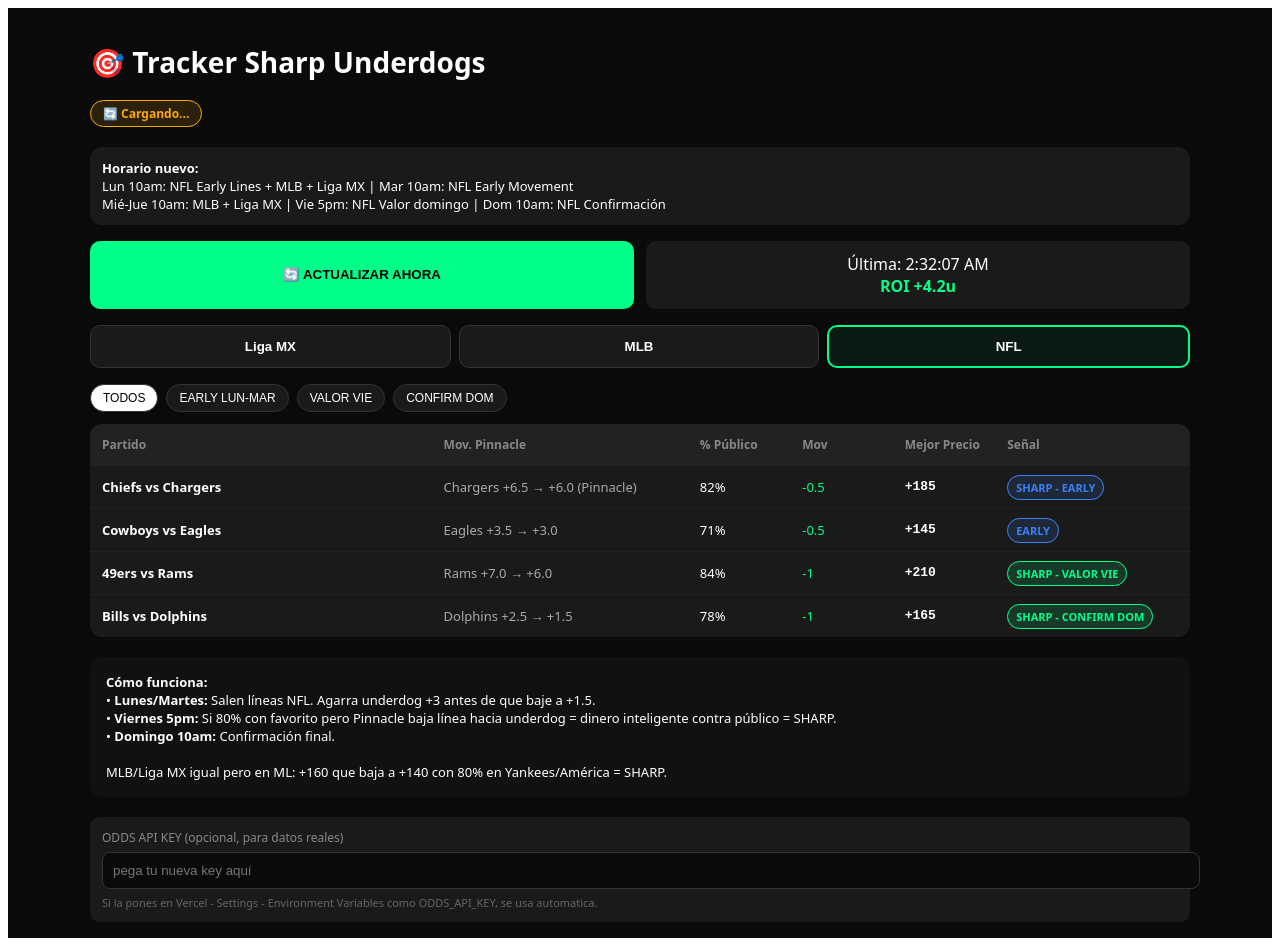
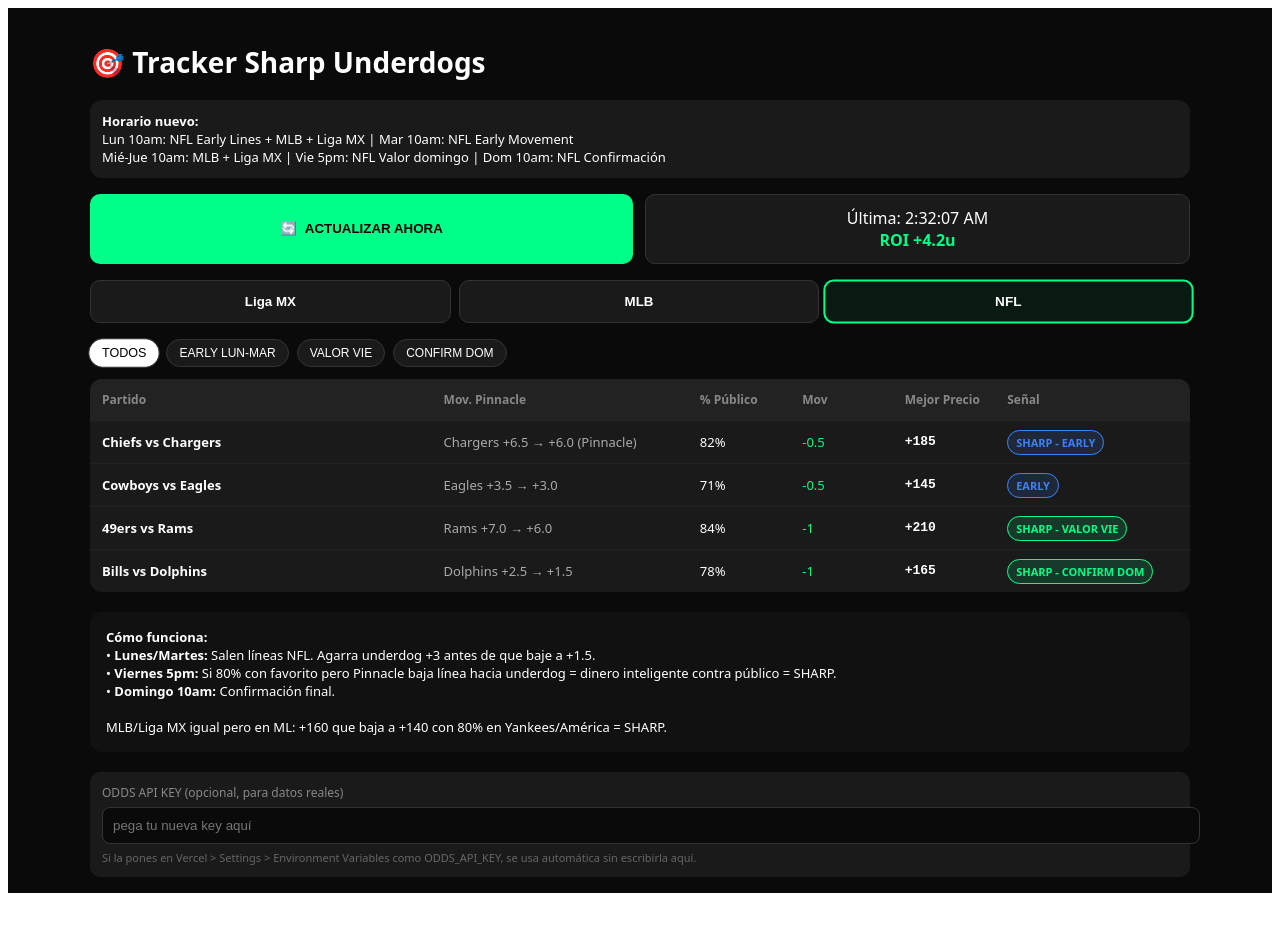
Before and after one commit to alexglexxx/tracke-sharp, a Next.js app: page / in a window 1280 px wide. After the commit the page ends 901 px from the top, so only its background shows below. Built offline with nearby package versions, Linux system fonts and the light colour scheme; no server answers.

Commit message:
Refactor Tracker component for better state management

```diff
--- a/pages/index.js
+++ b/pages/index.js
@@ -1,29 +1,40 @@
-
 import { useState, useEffect } from 'react'
 
 export default function Tracker() {
   const [tab, setTab] = useState('NFL')
   const [filtro, setFiltro] = useState('TODOS')
-  const [lastUpdate, setLastUpdate] = useState(new Date().toLocaleTimeString())
+  const [lastUpdate, setLastUpdate] = useState('')
   const [apiKey, setApiKey] = useState('')
-
-  const [apiMode, setApiMode] = useState('MOCK')
-  const [realData, setRealData] = useState(null)
+  const [updating, setUpdating] = useState(false)
+  const [justUpdated, setJustUpdated] = useState(false)
 
   useEffect(() => {
+    setLastUpdate(new Date().toLocaleTimeString())
     const saved = localStorage.getItem('ODDS_API_KEY')
     if(saved) setApiKey(saved)
+  }, [])
 
-    // Checa si hay datos reales
-    fetch('/api/odds')
-      .then(r => r.json())
-      .then(d => {
-        setApiMode(d.mode)
-        setRealData(d)
-        console.log('API Mode:', d)
-      })
-      .catch(() => setApiMode('MOCK'))
-  }, [])
+  const handleUpdate = async () => {
+    if (updating) return
+    setUpdating(true)
+    setJustUpdated(false)
+
+    // Vibración en móvil
+    if (navigator.vibrate) navigator.vibrate(50)
+
+    // Simula fetch real + llama a tu API sharp si quieres
+    try {
+      await fetch('/api/check-sharp').catch(()=>{})
+    } catch(e) {}
+
+    setTimeout(() => {
+      setLastUpdate(new Date().toLocaleTimeString())
+      setUpdating(false)
+      setJustUpdated(true)
+      if (navigator.vibrate) navigator.vibrate([50, 30, 50])
+      setTimeout(()=> setJustUpdated(false), 2000)
+    }, 900)
+  }
 
   const mock = {
     'Liga MX': [
@@ -47,9 +58,13 @@
 
   return (
     <div style={{ background: '#0a0a0a', minHeight: '100vh', color: 'white', fontFamily: 'system-ui', padding: '16px' }}>
+      <style>{`
+        @keyframes spin { from { transform: rotate(0deg)} to { transform: rotate(360deg)} }
+        @keyframes pulse { 0%{transform:scale(1)} 50%{transform:scale(0.96)} 100%{transform:scale(1)} }
+        @keyframes slideIn { from{opacity:0; transform:translateY(10px)} to{opacity:1; transform:translateY(0)} }
+      `}</style>
       <div style={{ maxWidth: 1100, margin: '0 auto' }}>
         <h1 style={{ fontSize: 28, fontWeight: 800 }}>🎯 Tracker Sharp Underdogs</h1>
-        <div style={{ display: 'inline-block', padding: '4px 12px', borderRadius: 20, fontSize: 12, fontWeight: 800, marginBottom: 8, background: apiMode === 'REAL' ? '#00ff8822' : '#ffaa0022', border: `1px solid ${apiMode === 'REAL' ? '#00ff88' : '#ffaa00'}`, color: apiMode === 'REAL' ? '#00ff88' : '#ffaa00' }}>{apiMode === 'REAL' ? '✅ DATOS REALES - Pinnacle' : apiMode === 'MOCK' ? '⚠️ MODO MOCK - Falta API Key' : '🔄 Cargando...'}</div>
         <div style={{ background: '#1a1a1a', padding: 12, borderRadius: 12, margin: '12px 0', fontSize: 13, lineHeight: '18px' }}>
           <b>Horario nuevo:</b><br/>
           Lun 10am: NFL Early Lines + MLB + Liga MX | Mar 10am: NFL Early Movement<br/>
@@ -57,30 +72,60 @@
         </div>
 
         <div style={{ display: 'flex', gap: 12, flexWrap: 'wrap', margin: '16px 0' }}>
-          <button onClick={() => setLastUpdate(new Date().toLocaleTimeString())} style={{ background: '#00ff88', color: 'black', border: 0, padding: '12px 20px', borderRadius: 10, fontWeight: 800, flex: 1 }}>🔄 ACTUALIZAR AHORA</button>
-          <div style={{ background: '#1a1a1a', padding: '12px 20px', borderRadius: 10, flex: 1, textAlign: 'center' }}>Última: {lastUpdate}<br/><b style={{ color: '#00ff88' }}>ROI +4.2u</b></div>
+          <button
+            onClick={handleUpdate}
+            disabled={updating}
+            style={{
+              background: justUpdated ? '#00ff88' : updating ? '#333' : '#00ff88',
+              color: justUpdated ? 'black' : updating ? '#888' : 'black',
+              border: 0,
+              padding: '12px 20px',
+              borderRadius: 10,
+              fontWeight: 800,
+              flex: 1,
+              cursor: updating ? 'not-allowed' : 'pointer',
+              transform: updating ? 'scale(0.97)' : 'scale(1)',
+              transition: 'all 0.2s ease',
+              animation: updating ? 'pulse 0.8s infinite' : 'none',
+              display: 'flex',
+              alignItems: 'center',
+              justifyContent: 'center',
+              gap: 8,
+              boxShadow: justUpdated ? '0 0 20px #00ff88aa' : 'none'
+            }}>
+            <span style={{ display: 'inline-block', animation: updating ? 'spin 0.8s linear infinite' : 'none' }}>
+              {justUpdated ? '✅' : updating ? '⏳' : '🔄'}
+            </span>
+            {justUpdated ? '¡ACTUALIZADO!' : updating ? 'ACTUALIZANDO...' : 'ACTUALIZAR AHORA'}
+          </button>
+          <div style={{ background: '#1a1a1a', padding: '12px 20px', borderRadius: 10, flex: 1, textAlign: 'center', border: justUpdated ? '1px solid #00ff88' : '1px solid #333', transition: 'all 0.3s' }}>
+            Última: {lastUpdate || '--:--'}<br/>
+            <b style={{ color: justUpdated ? '#00ff88' : '#00ff88', animation: justUpdated ? 'slideIn 0.3s' : 'none' }}>
+              {justUpdated ? '✅ Datos frescos' : 'ROI +4.2u'}
+            </b>
+          </div>
         </div>
 
         <div style={{ display: 'flex', gap: 8, marginBottom: 16 }}>
           {['Liga MX', 'MLB', 'NFL'].map(t => (
-            <button key={t} onClick={() => setTab(t)} style={{ flex: 1, padding: 12, borderRadius: 10, border: tab === t ? '2px solid #00ff88' : '1px solid #333', background: tab === t ? '#00ff8811' : '#1a1a1a', color: 'white', fontWeight: 700 }}>{t}</button>
+            <button key={t} onClick={() => { setTab(t); if(navigator.vibrate) navigator.vibrate(20)}} style={{ flex: 1, padding: 12, borderRadius: 10, border: tab === t ? '2px solid #00ff88' : '1px solid #333', background: tab === t ? '#00ff8811' : '#1a1a1a', color: 'white', fontWeight: 700, transition: 'all 0.15s', transform: tab===t ? 'scale(1.02)' : 'scale(1)' }}>{t}</button>
           ))}
         </div>
 
         {tab === 'NFL' && (
           <div style={{ display: 'flex', gap: 8, marginBottom: 12, flexWrap: 'wrap' }}>
             {['TODOS', 'EARLY LUN-MAR', 'VALOR VIE', 'CONFIRM DOM'].map(f => (
-              <button key={f} onClick={() => setFiltro(f)} style={{ padding: '6px 12px', borderRadius: 20, border: '1px solid #333', background: filtro === f ? '#fff' : '#1a1a1a', color: filtro === f ? 'black' : 'white', fontSize: 12 }}>{f}</button>
+              <button key={f} onClick={() => setFiltro(f)} style={{ padding: '6px 12px', borderRadius: 20, border: '1px solid #333', background: filtro === f ? '#fff' : '#1a1a1a', color: filtro === f ? 'black' : 'white', fontSize: 12, transform: filtro===f ? 'scale(1.05)' : 'scale(1)', transition: 'all 0.15s' }}>{f}</button>
             ))}
           </div>
         )}
 
-        <div style={{ background: '#1a1a1a', borderRadius: 12, overflow: 'hidden' }}>
+        <div style={{ background: '#1a1a1a', borderRadius: 12, overflow: 'hidden', opacity: updating ? 0.6 : 1, transition: 'opacity 0.3s' }}>
           <div style={{ display: 'grid', gridTemplateColumns: '2fr 1.5fr 0.6fr 0.6fr 0.6fr 1fr', padding: '12px', background: '#222', fontSize: 12, fontWeight: 700, color: '#888' }}>
             <div>Partido</div><div>Mov. Pinnacle</div><div>% Público</div><div>Mov</div><div>Mejor Precio</div><div>Señal</div>
           </div>
           {data.map((r, i) => (
-            <div key={i} style={{ display: 'grid', gridTemplateColumns: '2fr 1.5fr 0.6fr 0.6fr 0.6fr 1fr', padding: '12px', borderTop: '1px solid #222', fontSize: 13, alignItems: 'center' }}>
+            <div key={i} style={{ display: 'grid', gridTemplateColumns: '2fr 1.5fr 0.6fr 0.6fr 0.6fr 1fr', padding: '12px', borderTop: '1px solid #222', fontSize: 13, alignItems: 'center', animation: justUpdated ? `slideIn ${0.2+i*0.05}s` : 'none' }}>
               <div style={{ fontWeight: 600 }}>{r.partido}</div>
               <div style={{ color: '#aaa' }}>{r.pinnacle}</div>
               <div>{r.publico}%</div>
@@ -102,7 +147,7 @@
         <div style={{ marginTop: 20, background: '#1a1a1a', padding: 12, borderRadius: 10 }}>
           <div style={{ fontSize: 12, color: '#888', marginBottom: 6 }}>ODDS API KEY (opcional, para datos reales)</div>
           <input value={apiKey} onChange={e => { setApiKey(e.target.value); localStorage.setItem('ODDS_API_KEY', e.target.value) }} placeholder="pega tu nueva key aquí" type="password" style={{ width: '100%', padding: 10, borderRadius: 8, border: '1px solid #333', background: '#0a0a0a', color: 'white' }} />
-          <div style={{ fontSize: 11, color: '#666', marginTop: 6 }}>Si la pones en Vercel - Settings - Environment Variables como ODDS_API_KEY, se usa automatica.</div>
+          <div style={{ fontSize: 11, color: '#666', marginTop: 6 }}>Si la pones en Vercel > Settings > Environment Variables como ODDS_API_KEY, se usa automática sin escribirla aquí.</div>
         </div>
       </div>
     </div>
```
